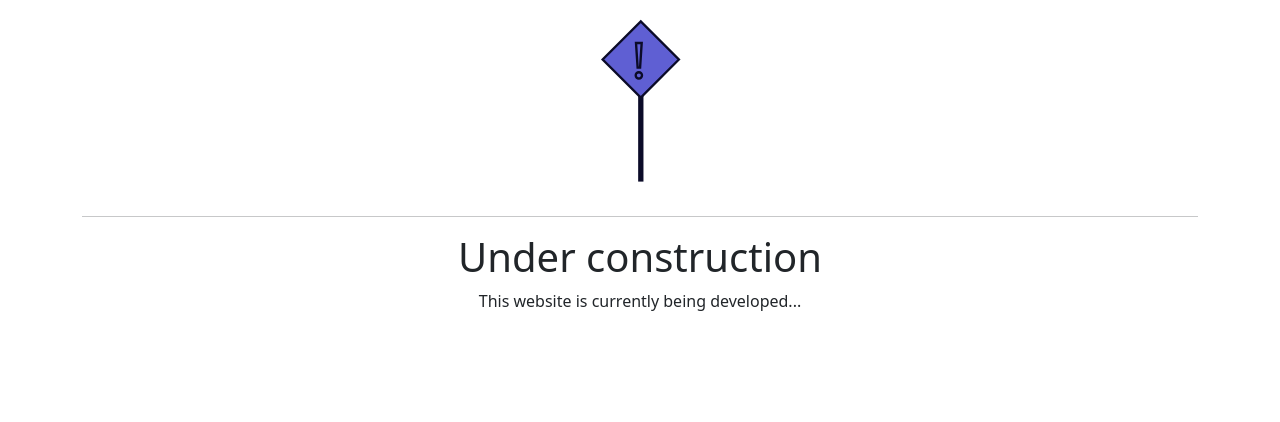
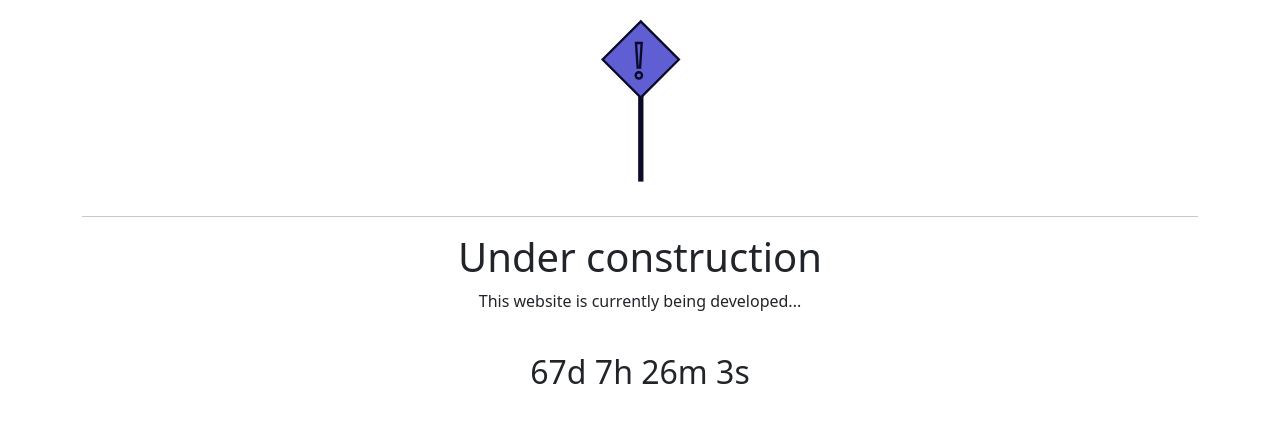
Before and after one commit to Euab/Euab.github.io, a plain HTML site: page index.html in a window 1280 px wide. Drawn offline with nearby package versions, Linux system fonts and the light colour scheme.

Commit message:
Add countdown timer

```diff
--- a/index.html
+++ b/index.html
@@ -14,7 +14,33 @@
     <hr>
     <h1>Under construction</h1>
     <p>This website is currently being developed...</p>
+    <br>
+    <div>
+      <h2 id="timer"></h2>
+    </div>
   </div>
 </body>
 <script src="https://cdn.jsdelivr.net/npm/bootstrap@5.2.0-beta1/dist/js/bootstrap.bundle.min.js" integrity="sha384-pprn3073KE6tl6bjs2QrFaJGz5/SUsLqktiwsUTF55Jfv3qYSDhgCecCxMW52nD2" crossorigin="anonymous"></script>
+<script>
+  // Timer until website will be deployed.
+  var countDownDate = new Date("July 28, 2022 17:00:00").getTime();
+
+  var x = setInterval(function() {
+    var now = new Date().getTime();
+    var distance = countDownDate - now;
+
+    var days = Math.floor(distance / (1000 * 60 * 60 * 24));
+    var hours = Math.floor((distance % (1000 * 60 * 60 * 24)) / (1000 * 60 * 60));
+    var minutes = Math.floor((distance % (1000 * 60 * 60)) / (1000 * 60));
+    var seconds = Math.floor((distance % (1000 * 60)) / 1000);
+
+    document.getElementById("timer").innerHTML = days + "d " + hours + "h " + minutes + "m " + seconds + "s";
+
+    if (distance < 0) {
+      // It's almost definite that we are going to reach this bit of code before the website deploys.
+      clearInterval(x);
+      document.getElementById("timer").innerHTML = "Website should be up the developer is lazy.";
+    }
+  }, 1000);
+</script>
 </html>
```
